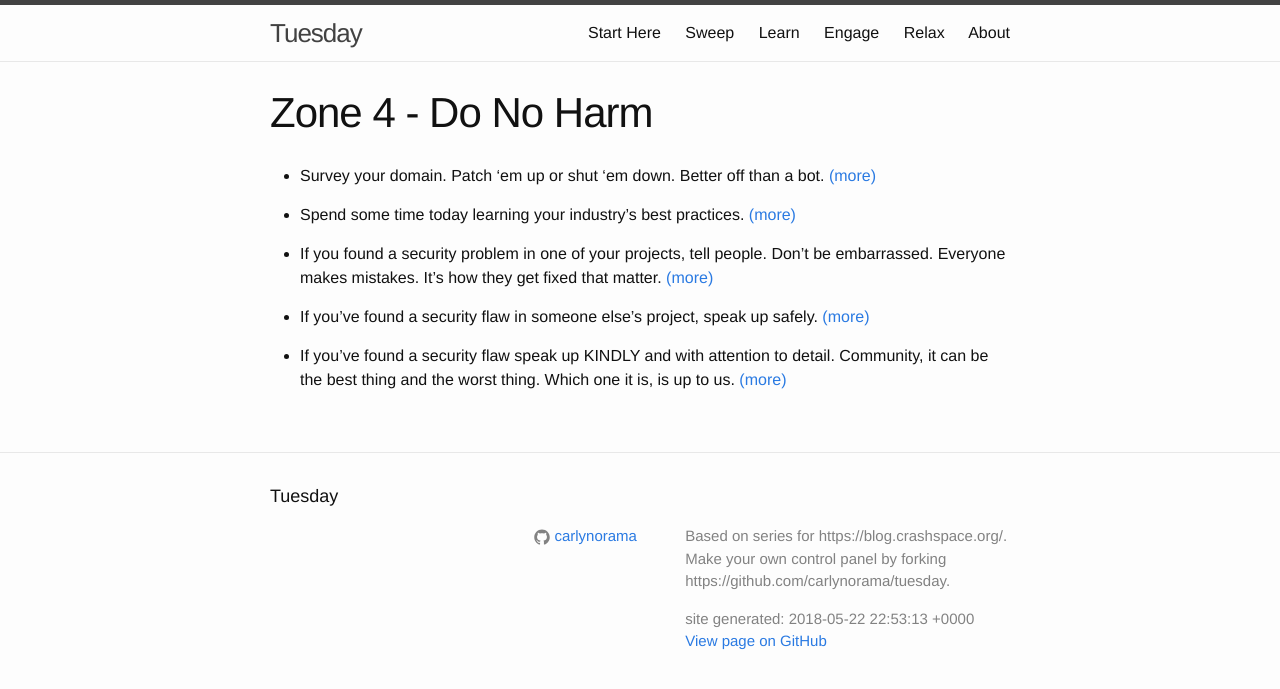
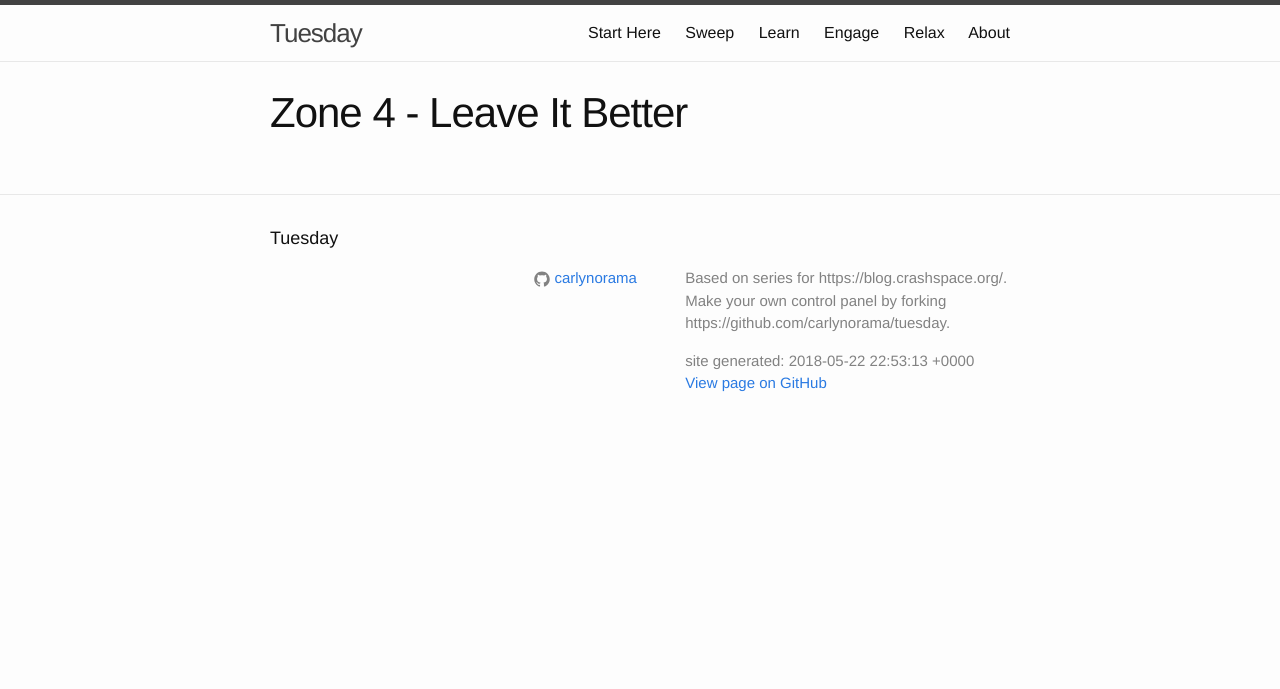
Before and after one commit to CRASHSpace/tuesday, a Jekyll site: the page built from _sweep/zone04/index.md, in a window 1280 px wide. Shown: the top 689 px of the page. Built offline with Jekyll 4.4.1, drawn with Linux system fonts in a browser that asks for light colours.

Commit message:
Zone rename

```diff
--- a/_sweep/zone04/index.md
+++ b/_sweep/zone04/index.md
@@ -2,7 +2,7 @@
 collection: sweep
 layout: page
 name: index.md
-title: Zone 4 - Do No Harm
+title: Zone 4 - Leave It Better
 showonindexas: link
 ---
 
--- a/_sweep/zone04/speak_up_kindly.md
+++ b/_sweep/zone04/speak_up_kindly.md
@@ -3,10 +3,10 @@ collection: sweep
 layout: page
 showonindexas: none
 easy_win: false
-zone: Do No Harm
+zone: Leave It Better
 list_order: 5
 name: speak_up_kindly.md
-title:
+title: Speak up kindly and with care
 weekly_todo_text: "If you've found a security flaw speak up KINDLY and with attention to detail. Community, it can be the best thing and the worst thing. Which one it is, is up to us."
 quarterly_task:
 ---
```
Also changed, not shown: _sweep/zone04/admit_it.md (+1 -1 lines), _sweep/zone04/follow_best_practices.md (+1 -1 lines), _sweep/zone04/speak_up_safely.md (+1 -1 lines), _sweep/zone04/survey_domain.md (+1 -1 lines).
